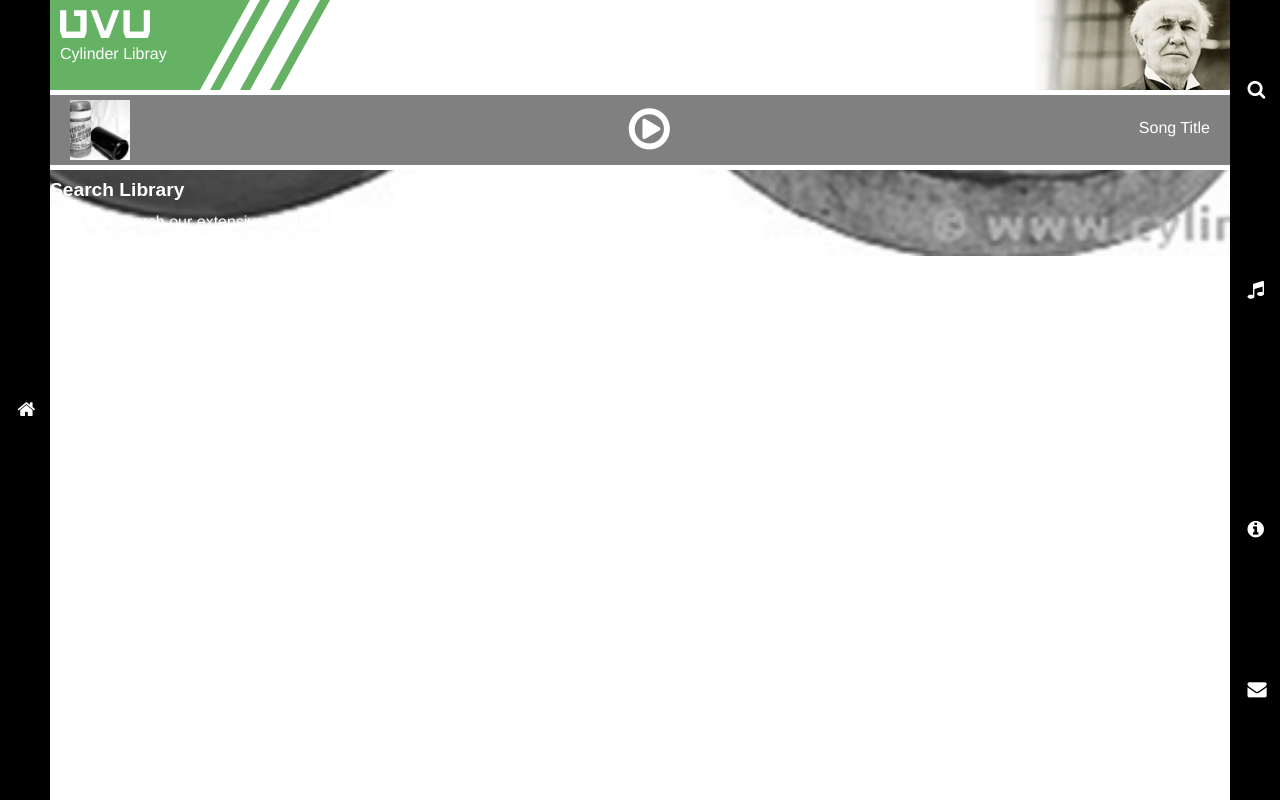
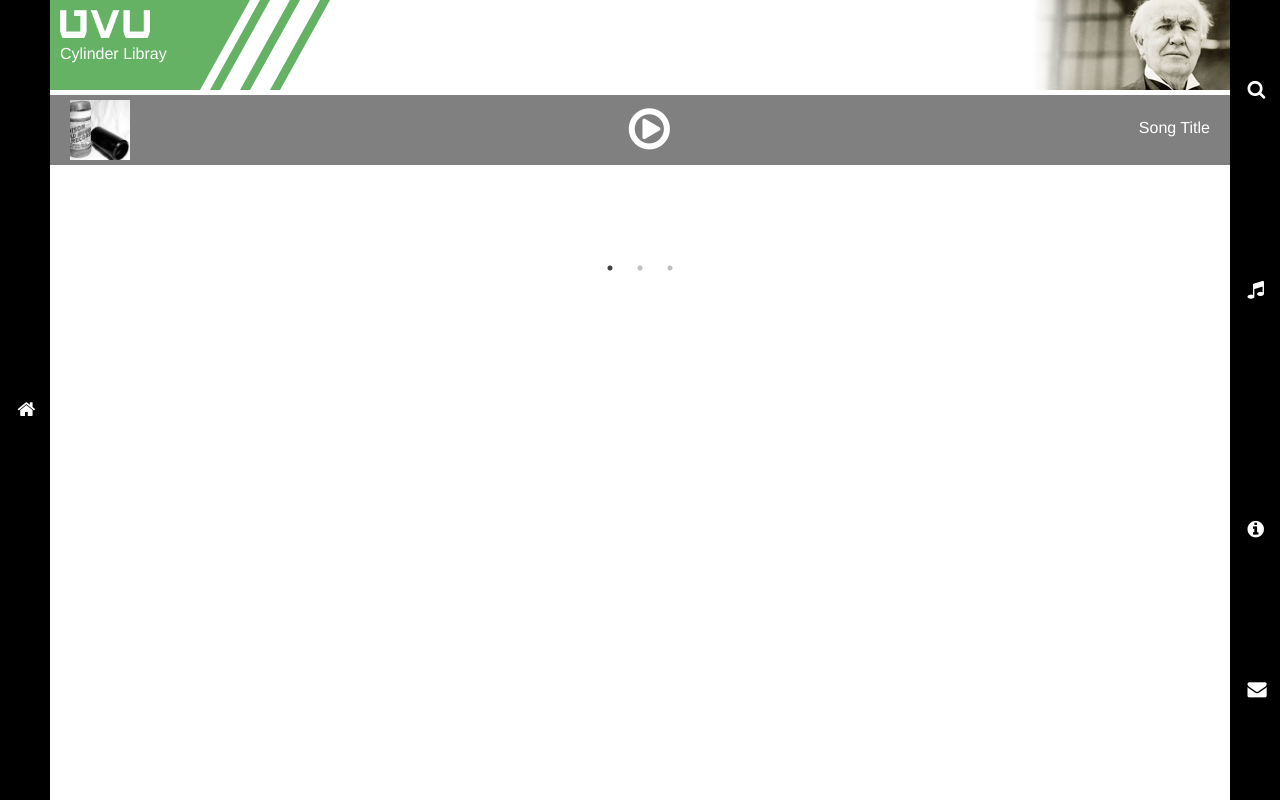
Before and after one commit to archcrono/EdisonCylinderProject, a PHP site: page / in a window 1280 px wide. Run offline with PHP 8.4, Linux system fonts and the light colour scheme; style sheets or scripts are compiled from the project's sources; some libraries are stand-ins or nearby versions.

Commit message:
Changed cover pictures. Styled slider section

```diff
--- a/index.html
+++ b/index.html
@@ -21,7 +21,8 @@
     <!-- jQuery -->
       <script src="https://code.jquery.com/jquery-3.1.1.min.js"></script>
     <!-- Slick Slider -->
-    <link rel="stylesheet" type="text/css" href="//cdn.jsdelivr.net/jquery.slick/1.6.0/slick.css"/>
+    <link rel="stylesheet" type="text/css" href="https://cdnjs.cloudflare.com/ajax/libs/slick-carousel/1.5.9/slick.min.css"/>
+    <link rel="stylesheet" type="text/css" href="https://cdnjs.cloudflare.com/ajax/libs/slick-carousel/1.5.9/slick-theme.min.css"/>
     <script type="text/javascript" src="//cdn.jsdelivr.net/jquery.slick/1.6.0/slick.min.js"></script>
   </head>
   <body ng-app="cylinderApp">
--- a/scripts/script.js
+++ b/scripts/script.js
@@ -167,7 +167,7 @@
   $('#homeSlider').slick({
     arrows: false,
     infinite: false,
-    // dots: true
+    dots: true
   })
 });
 
--- a/styles/phone.css
+++ b/styles/phone.css
@@ -116,19 +116,22 @@
         width: 100%;
         position: absolute;
         font-family: Helvetica;
-        color: white; }
+        color: white;
+        margin-bottom: 0; }
         #homeSection #homeContainer #homeSlider div {
           width: 100%;
           background-repeat: no-repeat;
           background-size: 110%;
           background-position: bottom; }
           #homeSection #homeContainer #homeSlider div h2 {
-            font-size: 1.2em;
-            font-family: Arial;
+            font-size: 1.6em;
+            font-family: Helvetica;
             font-weight: bold;
-            margin: 10px 0 15px 0; }
+            margin: 20px 0 20px 0;
+            padding: 0 10px; }
           #homeSection #homeContainer #homeSlider div p {
-            margin: 5px; }
+            padding: 0 10px;
+            margin-bottom: 10px; }
           #homeSection #homeContainer #homeSlider div h2, #homeSection #homeContainer #homeSlider div p {
             position: relative;
             z-index: 1; }
@@ -148,6 +151,9 @@
           background-image: url("../img/cover3.png"); }
           #homeSection #homeContainer #homeSlider #randomLink .backColor {
             background: -webkit-linear-gradient(top, #287800 0%, rgba(255, 255, 255, 0) 100%); }
+        #homeSection #homeContainer #homeSlider .slick-dots {
+          position: absolute;
+          bottom: 10px; }
 
   #librarySection {
     background-color: white; }
--- a/styles/phone.scss
+++ b/styles/phone.scss
@@ -214,6 +214,7 @@
       position: absolute;
       font-family: $standard-font;
       color: white;
+      margin-bottom: 0;
 
       // Main Content (Slider)
       div{
@@ -222,13 +223,15 @@
         background-size: 110%;
         background-position: bottom;
         h2{
-          font-size: 1.2em;
-          font-family: $header-font;
+          font-size: 1.6em;
+          font-family: Helvetica;
           font-weight: bold;
-          margin: 10px 0 15px 0;
+          margin: 20px 0 20px 0;
+          padding: 0 10px;
         }
         p{
-          margin: 5px;
+          padding: 0 10px;
+          margin-bottom: 10px;
         }
         h2,p{
           position: relative;
@@ -259,6 +262,13 @@
         .backColor{
           background: -webkit-linear-gradient(top, rgba(40,120,0,1) 0%,rgba(255,255,255,0) 100%);
         }
+      }
+
+      // Slick Carousel Dots
+      .slick-dots{
+        position: absolute;
+        bottom: 10px;
+
       }
 
     }//End of Home Slider
```
Also changed, not shown: img/cover1.png, img/cover2.png, img/cover3.png, 1 other file.
